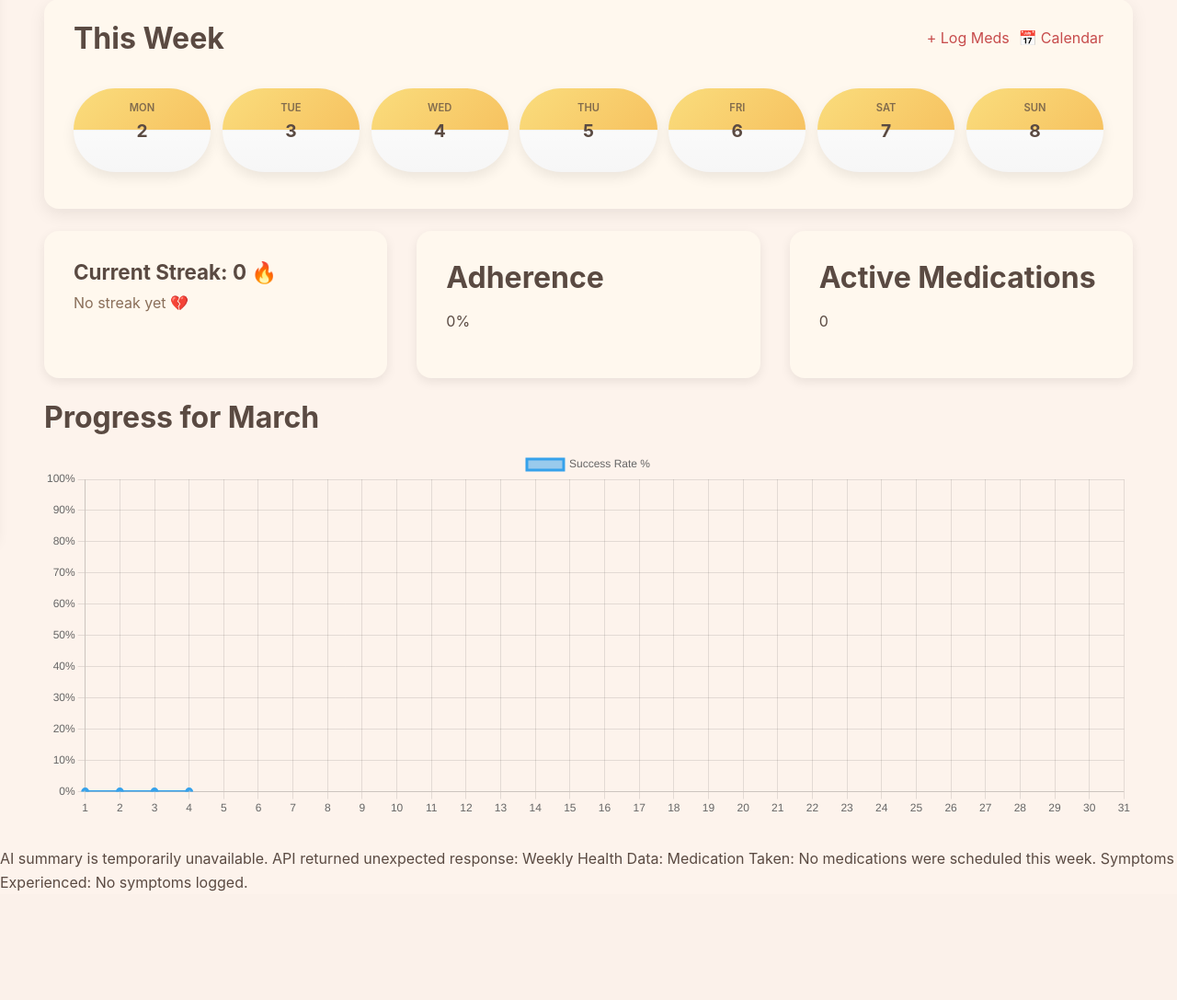
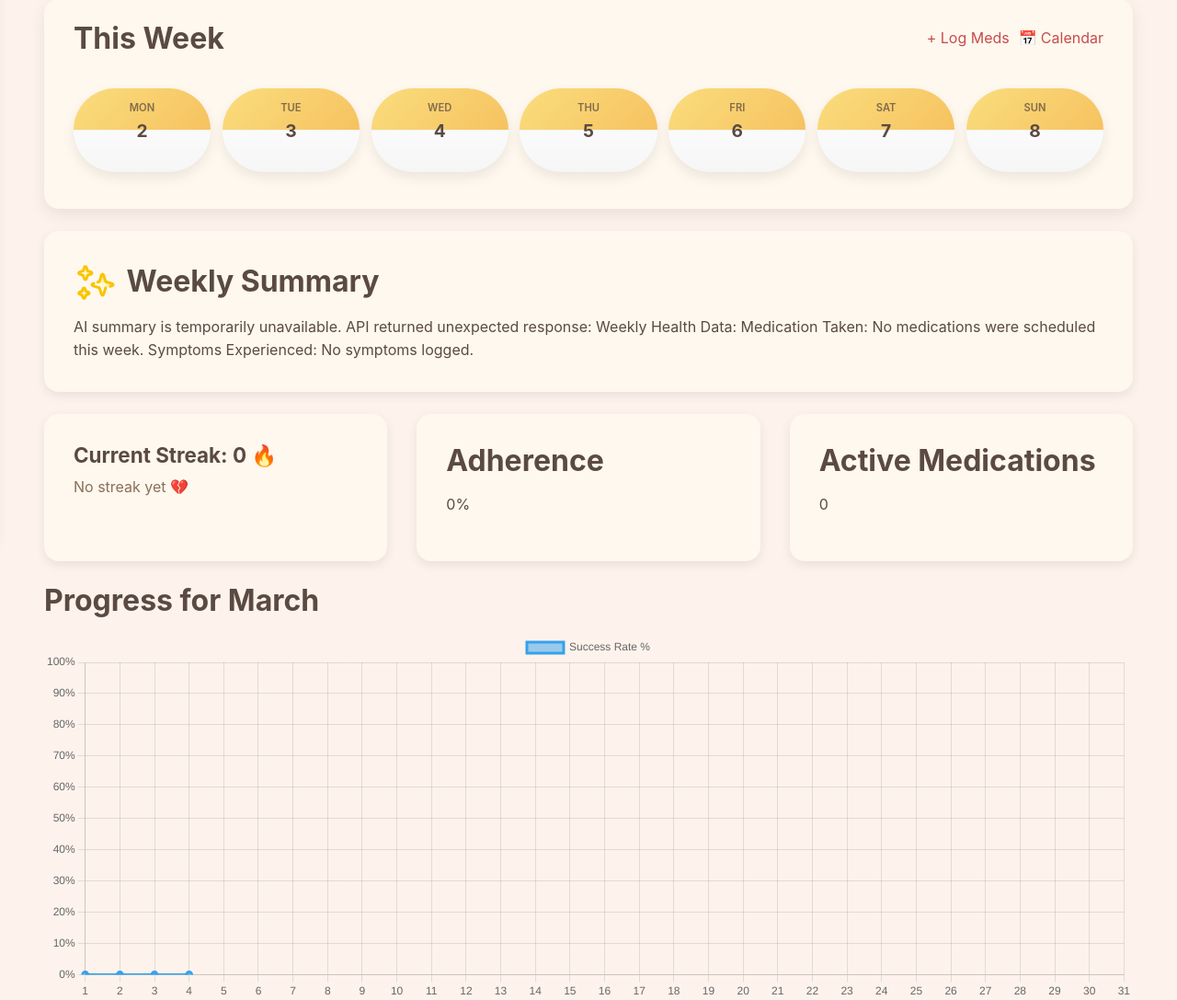
Before and after one commit to sean-dunlea/medicine-tracker-app, a Flask app: page / in a window 1280 px wide. Shown: the part 210-1297 px from the top of the page at 92% size. Before the commit the page ends 1179 px from the top, so only its background shows below. Run offline with Flask 3, Linux system fonts and the light colour scheme; the visitor is signed in with stand-in values (Sample User, id 1); data comes from the database, SQL or seed files in the repository; data that the repository does not hold is empty; parts of the project's set-up code (start-up, migrations or seed data) failed here and were passed over; some libraries are stand-ins or nearby versions.

Commit message:
refactor:adjusted and styled the ai summary

```diff
--- a/static/index.css
+++ b/static/index.css
@@ -386,3 +386,11 @@
   transform: rotate(-2deg) translateY(-4px);
   box-shadow: 0 14px 28px rgba(0, 0, 0, 0.15);
 }
+
+/* AI title with star */
+.ai-title {
+  display: flex;
+  align-items: center;
+  gap: 0.6rem;
+  margin-bottom: 0.75rem;
+}
--- a/templates/index.html
+++ b/templates/index.html
@@ -35,8 +35,19 @@
 
       {% include "week_calendar.html" %}
 
+      <!-- This is the AI generated summary -->
     </section>
-
+    <section class="ai">
+      <article class="card">
+        <h2 class="ai-title">
+          <img src="{{ url_for('static', filename='icons/star.png') }}" alt="AI Summary" class="ai-star">
+          Weekly Summary
+        </h2>
+        {% if weekly_summary %}
+        {{ weekly_summary }}
+        {% endif %}
+      </article>
+    </section>
     <!-- Stats -->
     <section class="stats-row">
 
@@ -109,10 +120,7 @@
 
   {% endif %}
 
-  <!-- This is the AI generated summary -->
-  {% if weekly_summary %}
-    {{ weekly_summary }}
-  {% endif %}
+
 
 </section>
 {% endblock %}
```
Also changed, not shown: static/icons/star.png (added).
